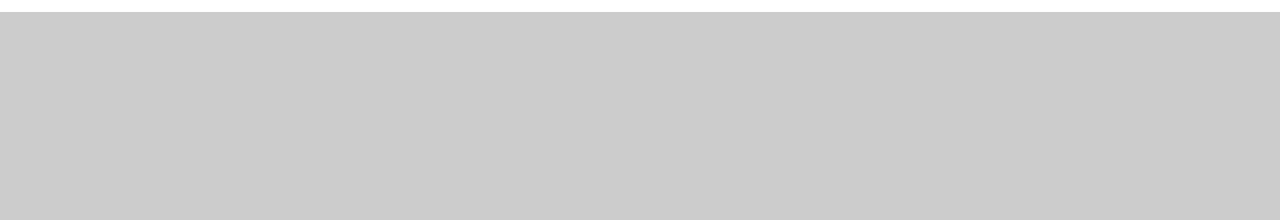
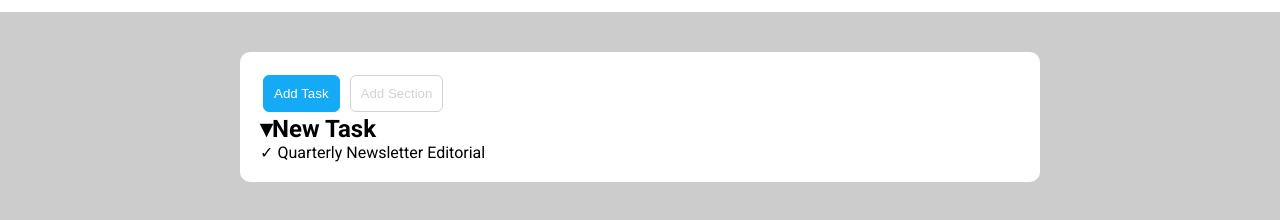
Before and after one commit to MatteoCipolla99/html-css-toboolist, a plain HTML site: page index.html in a window 1280 px wide. Shown: the part 68-288 px from the top of the page. Drawn offline with Linux system fonts and the light colour scheme.

Commit message:
feat: first section

```diff
--- a/index.html
+++ b/index.html
@@ -16,8 +16,21 @@
         <img class="logo" src="img/logo.png" alt="Logo" />
         <h1>Toboolist</h1>
     </header>
-
-
-
+    <main>
+        <div>
+        <button class="btn btn-blue">Add Task</button>
+        <button class="btn btn-white">Add Section</button>
+        </div>
+        <section>
+            <h2> &blacktriangledown;New Task</h2>
+            <ul>
+                <li>
+                    <span class="circle">&check;</span>
+                    Quarterly Newsletter
+                    <span class="tag tag-blue ">Editorial</span>
+                </li>
+            </ul>
+        </section>
+    </main>
 </body>
 </html>
```
